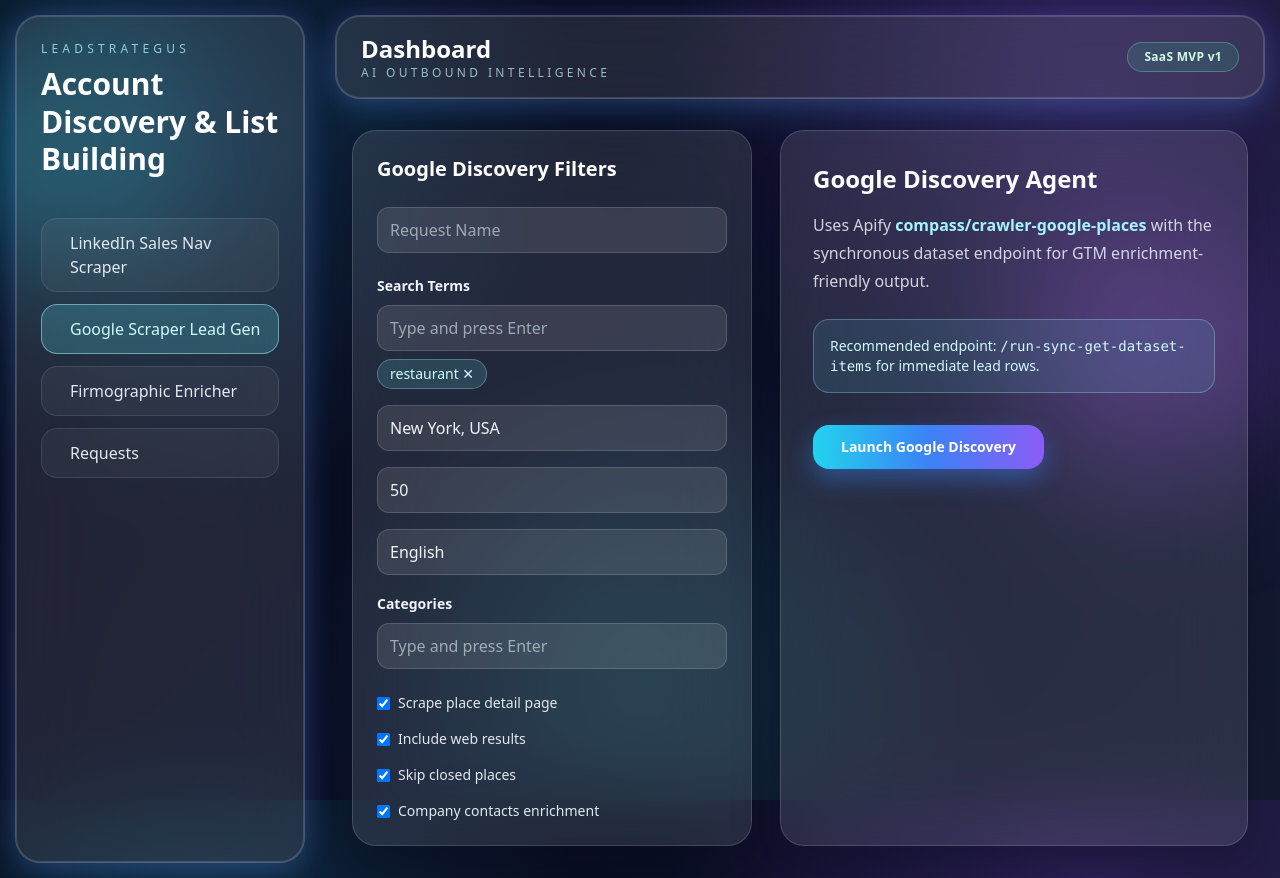
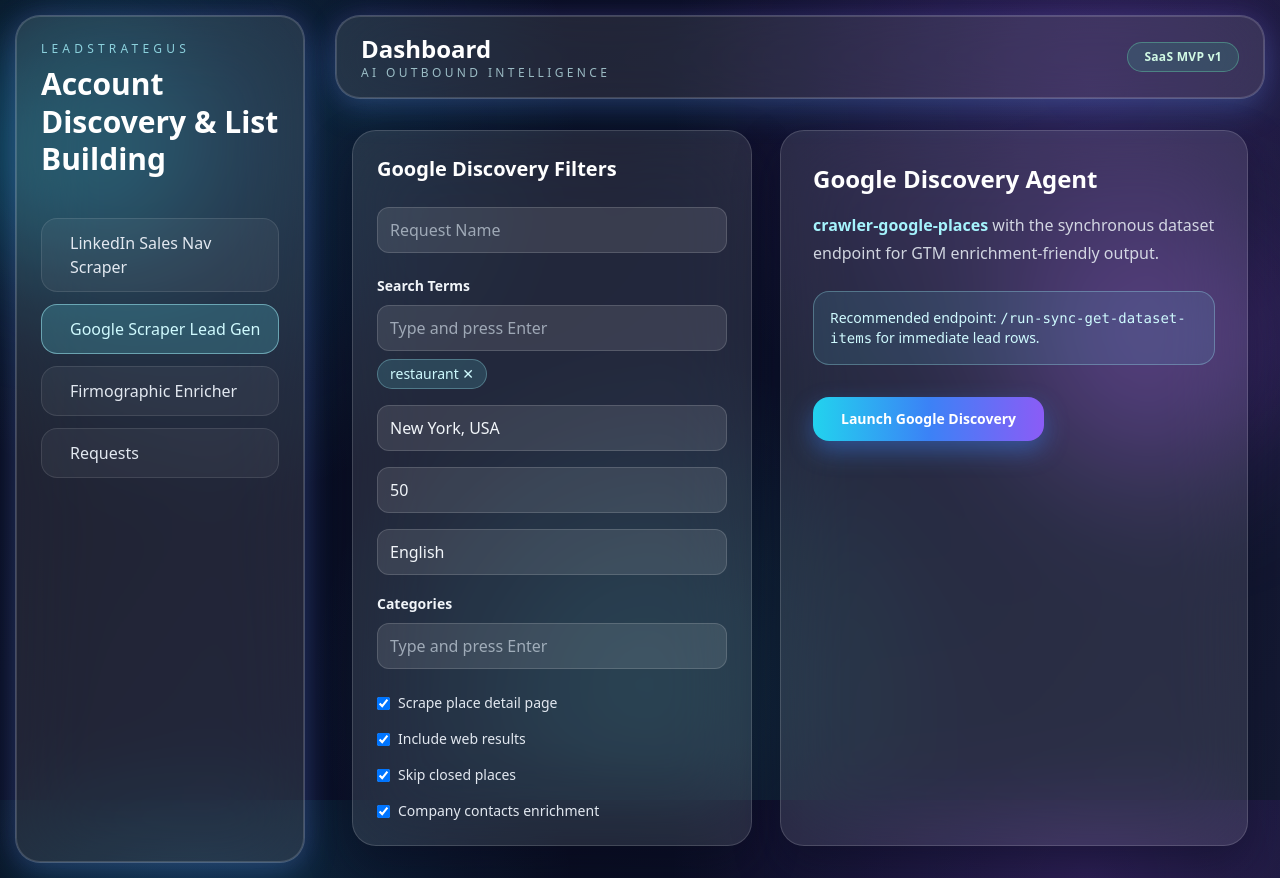
Before and after one commit to kiruba11k/Account-Building-Agents-SAAS, a React (Vite) app in the folder frontend/: page /google in a window 1280 px wide. Built offline with nearby package versions, Linux system fonts and the light colour scheme.

Commit message:
Update GoogleAgent.jsx

```diff
--- a/frontend/src/pages/GoogleAgent.jsx
+++ b/frontend/src/pages/GoogleAgent.jsx
@@ -107,7 +107,7 @@
       <div className="glass-panel card-hover rounded-3xl p-8">
         <h3 className="text-2xl font-bold text-white">Google Discovery Agent</h3>
         <p className="mt-4 text-slate-200/90 leading-7">
-          Uses Apify <b className="text-cyan-200">compass/crawler-google-places</b> with the synchronous
+          <b className="text-cyan-200">crawler-google-places</b> with the synchronous
           dataset endpoint for GTM enrichment-friendly output.
         </p>
 
```
